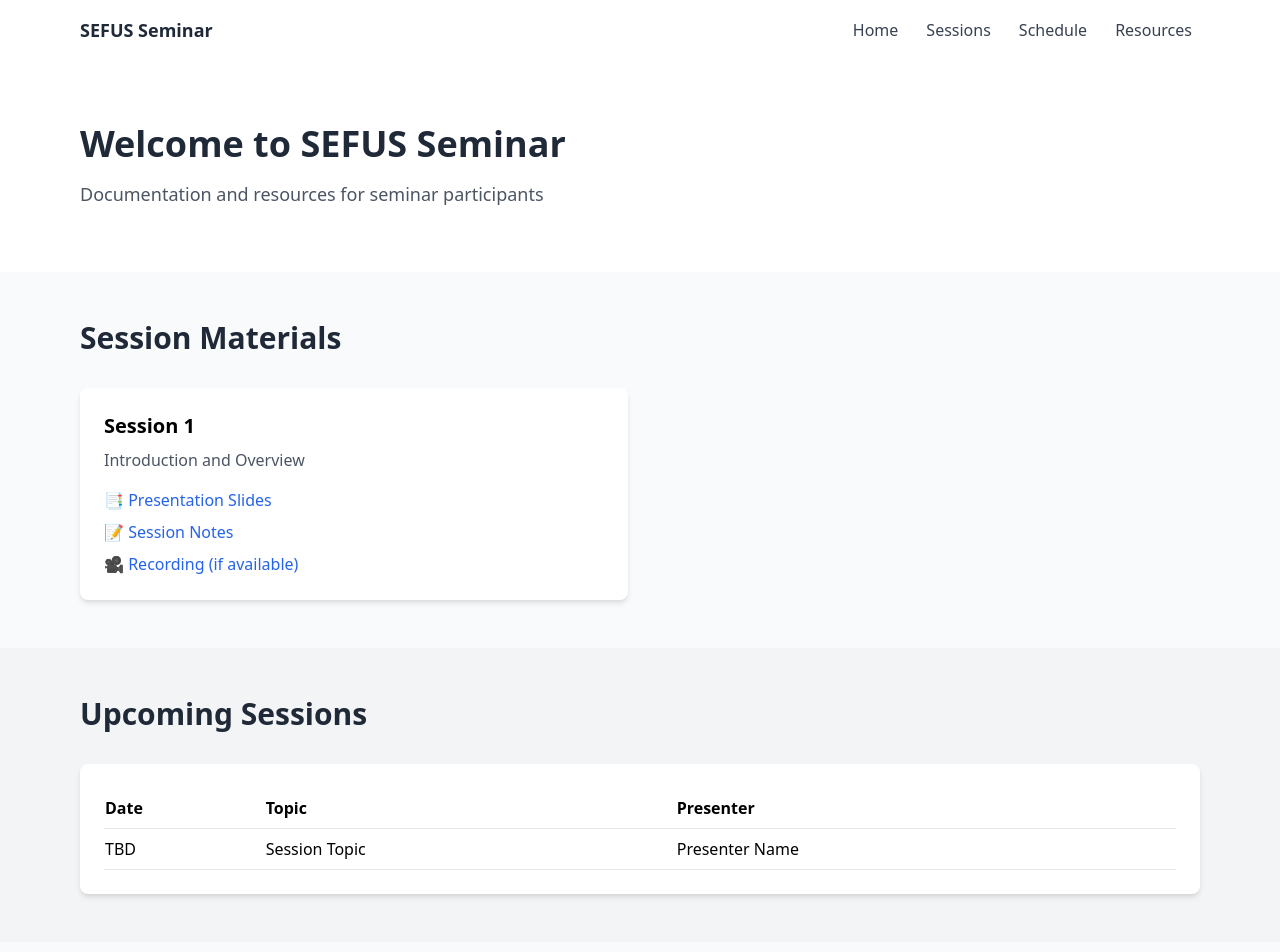
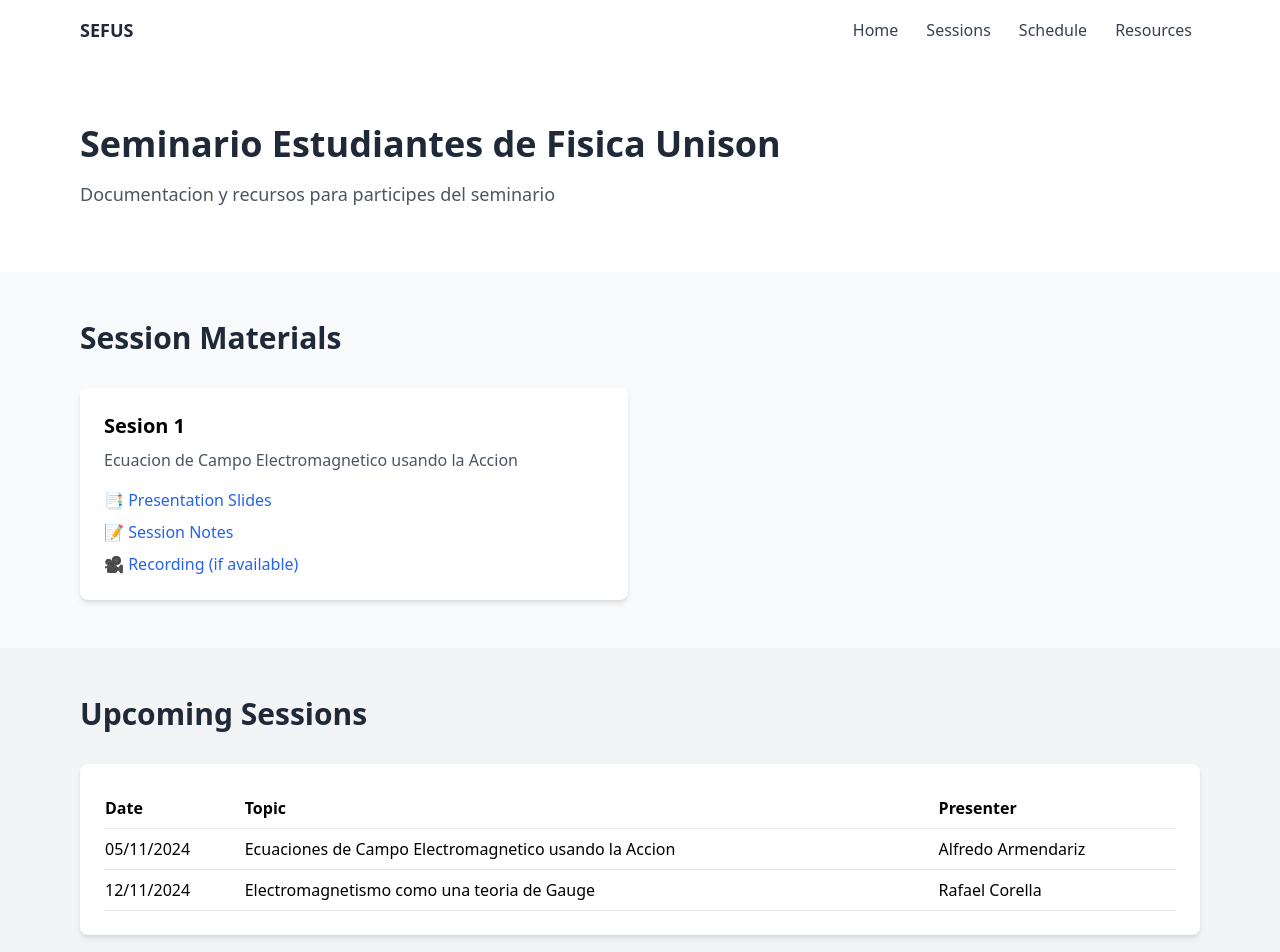
Before and after one commit to SEFUS10/SEFUS10.github.io, a plain HTML site: page index.html in a window 1280 px wide. Shown: the top 952 px of the page. Drawn offline with nearby package versions, Linux system fonts and the light colour scheme.

Commit message:
LLenar template

```diff
--- a/index.html
+++ b/index.html
@@ -14,7 +14,7 @@
                 <div class="flex space-x-7">
                     <div>
                         <a href="#" class="flex items-center py-4">
-                            <span class="font-semibold text-gray-800 text-lg">SEFUS Seminar</span>
+                            <span class="font-semibold text-gray-800 text-lg">SEFUS</span>
                         </a>
                     </div>
                 </div>
@@ -31,8 +31,8 @@
     <!-- Hero Section -->
     <div class="bg-white py-16">
         <div class="max-w-6xl mx-auto px-4">
-            <h1 class="text-4xl font-bold text-gray-800 mb-4">Welcome to SEFUS Seminar</h1>
-            <p class="text-gray-600 text-lg">Documentation and resources for seminar participants</p>
+            <h1 class="text-4xl font-bold text-gray-800 mb-4">Seminario Estudiantes de Fisica Unison</h1>
+            <p class="text-gray-600 text-lg">Documentacion y recursos para participes del seminario</p>
         </div>
     </div>
 
@@ -43,8 +43,8 @@
         <div class="grid md:grid-cols-2 gap-6">
             <!-- Session Card Template -->
             <div class="bg-white p-6 rounded-lg shadow-md">
-                <h3 class="text-xl font-semibold mb-2">Session 1</h3>
-                <p class="text-gray-600 mb-4">Introduction and Overview</p>
+                <h3 class="text-xl font-semibold mb-2">Sesion 1</h3>
+                <p class="text-gray-600 mb-4">Ecuacion de Campo Electromagnetico usando la Accion</p>
                 <div class="space-y-2">
                     <a href="#" class="block text-blue-600 hover:underline">📑 Presentation Slides</a>
                     <a href="#" class="block text-blue-600 hover:underline">📝 Session Notes</a>
@@ -71,9 +71,14 @@
                     </thead>
                     <tbody>
                         <tr class="border-b">
-                            <td class="py-2">TBD</td>
-                            <td class="py-2">Session Topic</td>
-                            <td class="py-2">Presenter Name</td>
+                            <td class="py-2">05/11/2024</td>
+                            <td class="py-2">Ecuaciones de Campo Electromagnetico usando la Accion</td>
+                            <td class="py-2">Alfredo Armendariz</td>
+                        </tr>
+                        <tr class="border-b">
+                            <td class="py-2">12/11/2024</td>
+                            <td class="py-2">Electromagnetismo como una teoria de Gauge</td>
+                            <td class="py-2">Rafael Corella</td>
                         </tr>
                         <!-- Add more rows as needed -->
                     </tbody>
```
Also changed, not shown: 1 other file.
